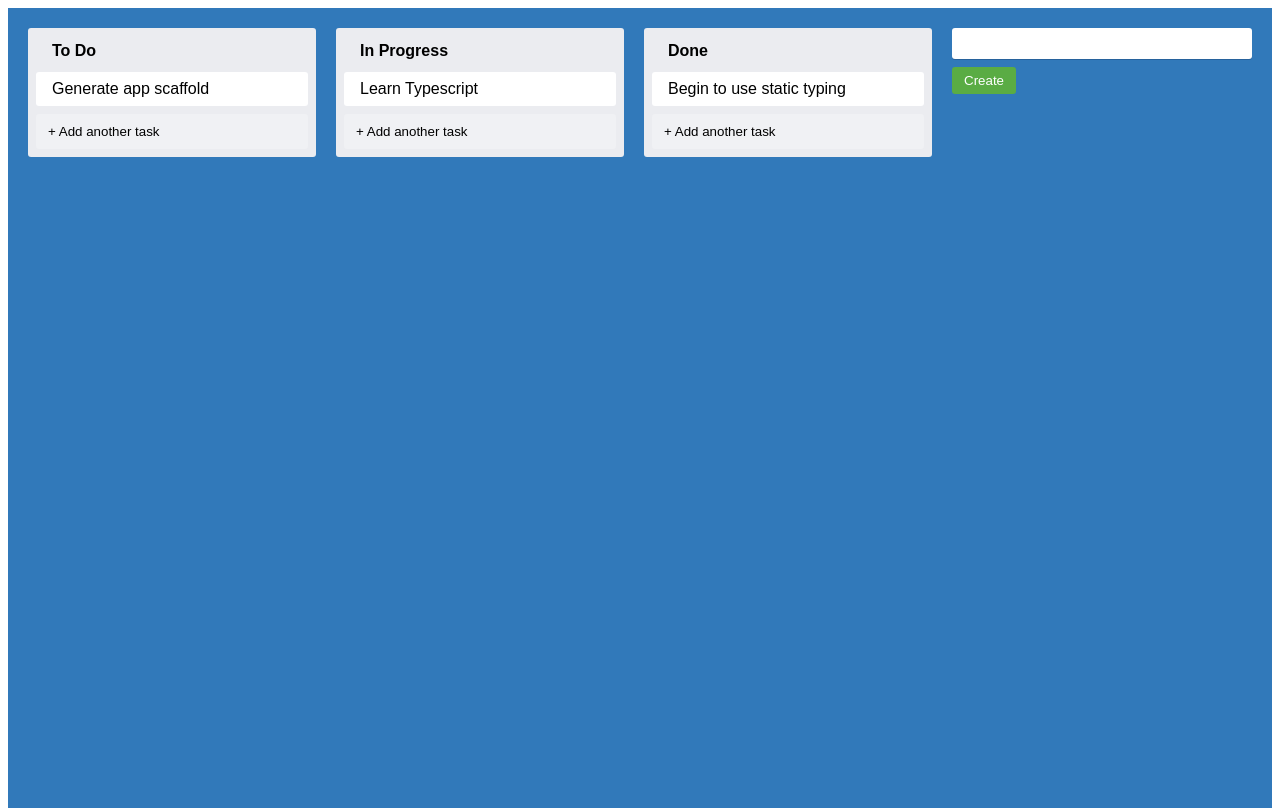
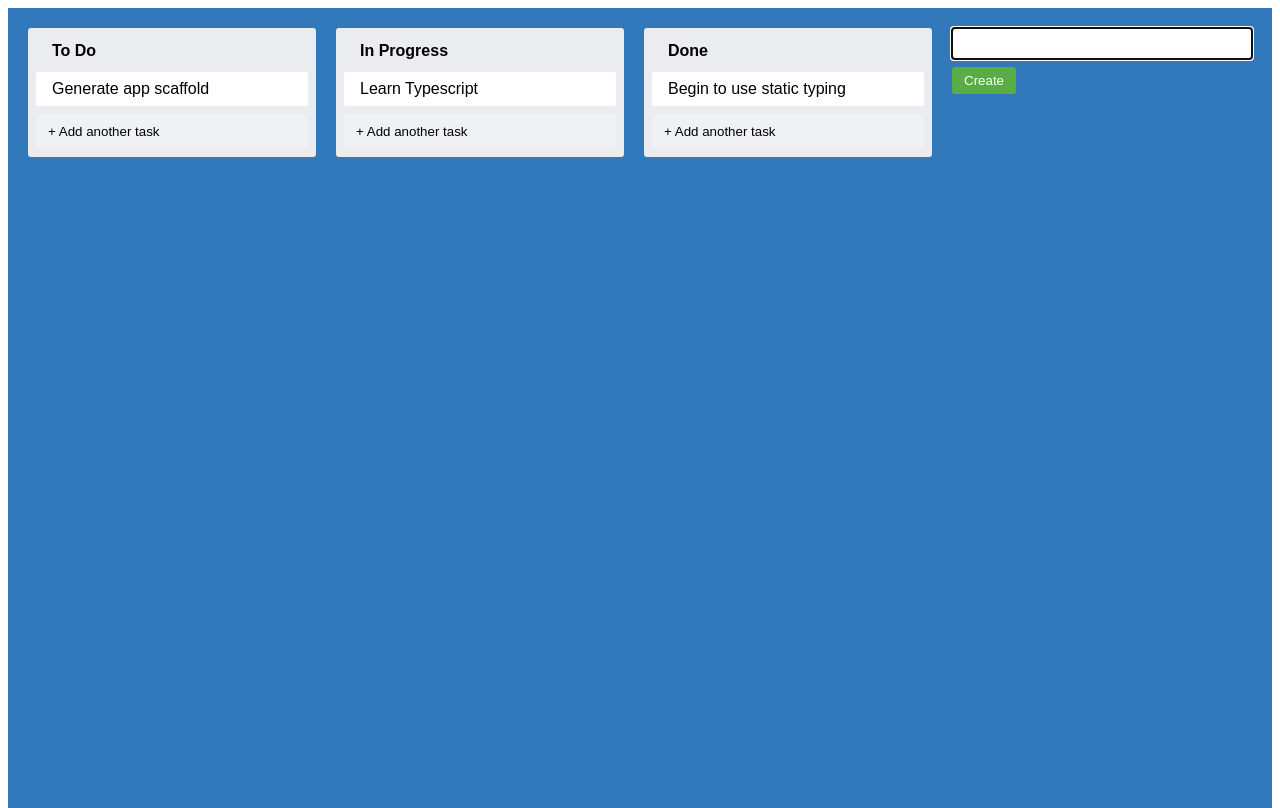
Before and after one commit to elnanner/trello-clone, a React (Create React App) app: page / in a window 1280 px wide. Both pictures are taken after a click on the button "+ Add another list". Built offline with nearby package versions, Linux system fonts and the light colour scheme.

Commit message:
getting focus on input

```diff
--- a/src/NewItemForm.tsx
+++ b/src/NewItemForm.tsx
@@ -1,16 +1,19 @@
 import React, { useState } from 'react';
+import { useFocus } from './utils/useFocus';
 import { NewItemFormContainer, NewItemButton, NewItemInput } from './styles'
 
 interface NewItemFormProps {
-    onAdd(text: string): void
+    onAdd(text: string): void;
 }
 
 export const NewItemForm = ({ onAdd }: NewItemFormProps) => {
-    const [text, setText] = useState("")
+    const [text, setText] = useState("");
+    const inputRef = useFocus();
 
     return (
         <NewItemFormContainer>
             <NewItemInput
+                ref={inputRef}
                 value={text}
                 onChange={e => setText(e.target.value)}
             />
--- /dev/null
+++ b/src/utils/useFocus.ts
@@ -0,0 +1,16 @@
+import {useRef, useEffect} from 'react';
+
+export const useFocus = ()=>{
+    const ref = useRef<HTMLInputElement>(null);
+
+    useEffect(()=>{
+        ref.current?.focus()
+    }, []);
+
+    return ref;
+}
+
+/*
+When I need to know what the name is of some element type, I usually
+check the @types/react/global.d.ts
+*/
```
